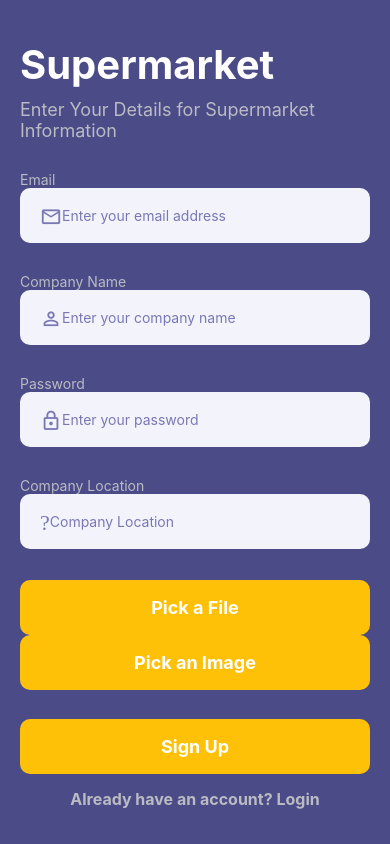
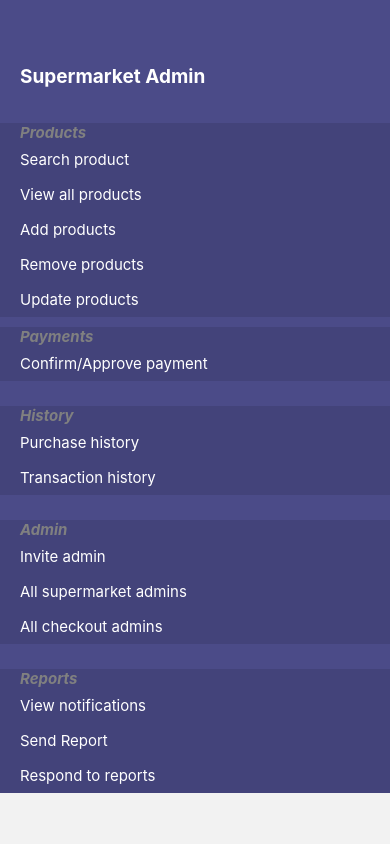
Before and after one commit to ShopCartify/ShopCartifyNativeNew, a React Native app: screen /SupermarketScreen in a window 390 px wide. Built offline with nearby package versions, Linux system fonts and the light colour scheme.

Commit message:
conditionals for admins

```diff
--- a/App.js
+++ b/App.js
@@ -9,6 +9,11 @@ import SignUpScreen from './pages/sign/SignUpScreen';
 import Loader from './pages/const/Loader';
 import PersonalScreen from './pages/personal/personalScreen'
 import SupermarketScreen from './pages/supermarket/SupermarketScreen'
+import DashHome from './pages/adminDashboard/DashHome';
+import CheckoutAdmin from './pages/adminDashboard/CheckoutAdmin';
+import SignUps from './pages/adminDashboard/adminSign';
+import { SafeAreaProvider } from 'react-native-safe-area-context';
+import SupermarketAdmin from './pages/adminDashboard/SupermarketAdmin';
 
 
 const Stack = createStackNavigator();
@@ -36,6 +41,7 @@ const App = () => {
       }
     };
   return (
+    <SafeAreaProvider>
     <NavigationContainer>
       {/* {initialRouteName === '' ? (
         <Loader visible={true} />
@@ -46,11 +52,16 @@ const App = () => {
           {/* <Stack.Screen name="LoginScreen" component={LoginScreen} /> */}
           {/* <Stack.Screen name="SignUpScreen" component={SignUpScreen} />  */}
           {/* <Stack.Screen name="PersonalScreen" component={PersonalScreen} /> */}
-          <Stack.Screen name="SupermarketScreen" component={SupermarketScreen} />
+          <Stack.Screen name="signn" component={SignUps} />
+          <Stack.Screen name="SupermarketScreen" component={SupermarketAdmin} />
+          <Stack.Screen name="CheckoutScreen" component={CheckoutAdmin} />
+          {/* <Stack.Screen name="AdminScreen" component={DashHome} /> */}
+
 
         </Stack.Navigator>
       {/* )} */}
     </NavigationContainer>
+    </SafeAreaProvider>
   );
 };
 
--- a/package.json
+++ b/package.json
@@ -11,6 +11,7 @@
   "dependencies": {
     "@expo/webpack-config": "^18.1.3",
     "@react-native-async-storage/async-storage": "^1.19.3",
+    "@react-native-picker/picker": "^2.5.1",
     "@react-navigation/drawer": "^6.6.4",
     "@react-navigation/native": "^6.1.8",
     "@react-navigation/native-stack": "^6.9.14",
@@ -26,6 +27,7 @@
     "react-native-gesture-handler": "^2.13.1",
     "react-native-image-picker": "^7.0.0",
     "react-native-reanimated": "^3.5.4",
+    "react-native-safe-area-context": "^4.7.2",
     "react-native-screens": "^3.25.0",
     "react-native-vector-icons": "^10.0.0",
     "react-native-web": "^0.19.9"
--- a/pages/adminDashboard/CheckoutAdmin.jsx
+++ b/pages/adminDashboard/CheckoutAdmin.jsx
@@ -0,0 +1,105 @@
+import React from 'react';
+import { View, ScrollView, Text, SafeAreaView, StyleSheet} from 'react-native';
+// import Line from './Line';
+import { useNavigation } from '@react-navigation/native';
+
+const CheckoutAdmin = () => {
+  const user = {
+    profileName: 'Admin Cephas',
+    email: 'ayodeji@gmail.com',
+
+  };
+
+  const navigation = useNavigation;
+
+  return (
+    <SafeAreaView style={checky.biggy}>
+      <ScrollView>
+          <View style={checky.cont}>
+            <View style = {checky.header}>
+                <Text style={checky.txt}>Checkout Admin</Text>
+            </View>
+
+            <View style={checky.sect}>
+                <Text style={checky.pro}>Products</Text>
+
+                <View>
+                    <Text style={checky.inputs}>Search products</Text>
+                </View>
+
+                <View>
+                    <Text style={checky.inputs}>View products</Text>
+                </View>
+            </View>
+
+          <View style={checky.sect}>
+            <Text style={checky.pro}>Reports</Text>
+            <View>
+                <Text style={checky.inputs}>View notifications</Text>
+            </View>
+
+            <View>
+                <Text style={checky.inputs}>Send Report</Text>
+            </View>
+
+            <View>
+                <Text style={checky.inputs}>Respond to reports</Text>
+            </View>
+          </View>
+         </View>
+      </ScrollView>
+    </SafeAreaView>
+  );
+};
+
+const checky = StyleSheet.create({
+  biggy:{
+    backgroundColor: '#4b4b88',
+  },
+
+  cont: {
+    // padding: 30,
+    backgroundColor: '#4b4b88',
+    // marginTop: 70,
+  },
+
+  header:{
+
+    marginTop: 45,
+    marginBottom: 15,
+  },
+
+  txt:{
+    fontSize: 18,
+    fontWeight: 'bold',
+    color: 'white',
+    marginTop: 20,
+    marginBottom: 20,
+    marginLeft: 20,
+  },
+
+  inputs: {
+    color: 'white',
+    fontSize: 14,
+    // fontWeight: '',
+    marginVertical: 8,
+    paddingLeft: 20,
+    // backgroundColor: '#7978B5',
+  },
+  pro:{
+    color: 'grey',
+    fontSize: 15,
+    fontStyle: 'italic',
+    fontWeight: 'bold',
+    paddingLeft: 20,
+  },
+
+  sect:{
+    marginTop: 25,
+    backgroundColor: '#43437a',
+    // backgroundColor:'white',
+  },
+
+});
+
+export default CheckoutAdmin;
--- a/pages/adminDashboard/DashHome.jsx
+++ b/pages/adminDashboard/DashHome.jsx
@@ -0,0 +1,14 @@
+import { View } from "react-native";
+
+const DashHome=()=>{
+
+    return(
+        <View>
+            <Text>
+                Ayodeji
+            </Text>
+        </View>
+    )
+}
+
+export default DashHome;
--- a/pages/adminDashboard/SupermarketAdmin.jsx
+++ b/pages/adminDashboard/SupermarketAdmin.jsx
@@ -0,0 +1,157 @@
+import React from 'react';
+import { View, ScrollView, Text, SafeAreaView, StyleSheet } from 'react-native';
+// import Line from './Line';
+import { useNavigation } from '@react-navigation/native';
+// import adminStyles from './adminStyles';
+
+const SupermarketAdmin = () => {
+  const user = {
+    profileName: 'Admin Hemba',
+    email: 'ayodeji@gmail.com',
+  };
+
+  const navigation = useNavigation;
+
+  return (
+    <SafeAreaView>
+      <ScrollView>
+        <View style={styles.wrapper}>
+
+          <View style = {styles.title}>
+            <Text style={styles.titext}>Supermarket Admin</Text>
+          </View>
+
+          <View style={styles.sectionsOne}>
+            <Text style={styles.pro}>Products</Text>
+            <View>
+                <Text style={styles.inputs}>Search product</Text>
+            </View>
+
+            <View>
+                <Text style={styles.inputs}>View all products</Text>
+            </View>
+
+            <View>
+                <Text style={styles.inputs}>Add products</Text>
+            </View>
+
+            <View>
+                <Text style={styles.inputs}>Remove products</Text>
+            </View>
+
+            <View>
+                <Text style={styles.inputs}>Update products</Text>
+            </View>
+
+          </View>
+
+          <View style={styles.sectionsTwo}>
+            <Text style={styles.pro}>Payments</Text>
+            <View>
+                <Text style={styles.inputs}>Confirm/Approve payment</Text>
+            </View>
+          </View>
+
+          <View style={styles.sections}>
+            <Text style={styles.pro}>History</Text>
+            <View>
+                <Text style={styles.inputs}>Purchase history</Text>
+            </View>
+
+            <View>
+                <Text style={styles.inputs}>Transaction history</Text>
+            </View>
+          </View>
+
+          <View style={styles.sections}>
+            <Text style={styles.pro}>Admin</Text>
+            <View>
+                <Text style={styles.inputs}>Invite admin</Text>
+            </View>
+
+            <View>
+                <Text style={styles.inputs}>All supermarket admins</Text>
+            </View>
+
+            <View>
+                <Text style={styles.inputs}>All checkout admins</Text>
+            </View>
+          </View>
+
+          <View style={styles.sections}>
+            <Text style={styles.pro}>Reports</Text>
+            <View>
+                <Text style={styles.inputs}>View notifications</Text>
+            </View>
+
+            <View>
+                <Text style={styles.inputs}>Send Report</Text>
+            </View>
+
+            <View>
+                <Text style={styles.inputs}>Respond to reports</Text>
+            </View>
+          </View>
+         </View>
+      </ScrollView>
+    </SafeAreaView>
+  );
+};
+
+const styles = StyleSheet.create({
+  wrapper: {
+    // padding: 30,
+    backgroundColor: '#4b4b88',
+    // marginTop: 70,
+  },
+
+  title:{
+
+    marginTop: 45,
+    marginBottom: 15,
+  },
+
+  titext:{
+    fontSize: 19,
+    fontWeight: 'bold',
+    color: 'white',
+    marginTop: 20,
+    marginBottom: 20,
+    marginLeft: 20,
+  },
+
+  inputs: {
+    color: 'white',
+    fontSize: 15,
+    // fontWeight: '',
+    marginVertical: 8,
+    paddingLeft: 20,
+    // backgroundColor: '#7978B5',
+  },
+  pro:{
+    color: 'grey',
+    fontSize: 15,
+    fontStyle: 'italic',
+    fontWeight: 'bold',
+    paddingLeft: 20,
+  },
+
+  sectionsOne:{
+        backgroundColor: '#43437a',
+  },
+
+  sectionsTwo:{
+    backgroundColor: '#43437a',
+    marginTop: 10,
+
+},
+
+  sections:{
+    marginTop: 25,
+    backgroundColor: '#43437a',
+    // backgroundColor:'white',
+  },
+
+});
+
+export default SupermarketAdmin;
--- /dev/null
+++ b/pages/adminDashboard/adminSign.jsx
@@ -0,0 +1,53 @@
+import React, { useState } from "react";
+import SupermarketAdmin from "./SupermarketAdmin";
+import CheckoutAdmin from "./CheckoutAdmin";
+import { View, Text, TextInput, Button, SafeAreaView, ScrollView, StyleSheet} from "react-native";
+import { Picker } from "@react-native-picker/picker";
+import { useNavigation } from "@react-navigation/core";
+
+const SignUps = () => {
+  const [role, setRole] = useState("");
+  const navigation = useNavigation();
+
+  const handleSignUp = () => {
+    {role === "SupermarketAdmin" && navigation.navigate("SupermarketScreen")}
+    {role === "CheckoutAdmin" && navigation.navigate("CheckoutScreen")}
+    // if (role === "SupermarketAdmin") {
+    //     <SupermarketAdmin />
+    // }else{
+    //     <CheckoutAdmin/>
+    // }
+  };
+
+  return (
+    <SafeAreaView>
+    <ScrollView style={signer.wrap}>
+      <Text>Email:</Text>
+      <TextInput type="text" />
+
+      <Text>Password:</Text>
+      <TextInput type="password" />
+
+      <Text>Role:</Text>
+      <Picker
+        selectedValue={role}
+        onValueChange={(value) => setRole(value)}
+      >
+        <Picker.Item label="Select Role" value="" />
+        <Picker.Item label="SupermarketAdmin" value="SupermarketAdmin" />
+        <Picker.Item label="CheckoutAdmin" value="CheckoutAdmin" />
+      </Picker>
+
+      <Button title="Sign Up" onPress={handleSignUp} />
+
+    </ScrollView>
+    </SafeAreaView>
+  );
+};
+
+const signer = StyleSheet.create({
+    wrap:{
+        marginTop: 100,
+    }
+})
+export default SignUps;
--- a/pages/const/Button.js
+++ b/pages/const/Button.js
@@ -1,6 +1,7 @@
 import React from "react";
 import { Text, TouchableOpacity} from "react-native";
 import COLORS from "./Colors";
+
 const Button = ({title,onPress = () => {}}) => {
     return(
     <TouchableOpacity
```
Also changed, not shown: 1 other file (tests, documents, lock files or other folders).
